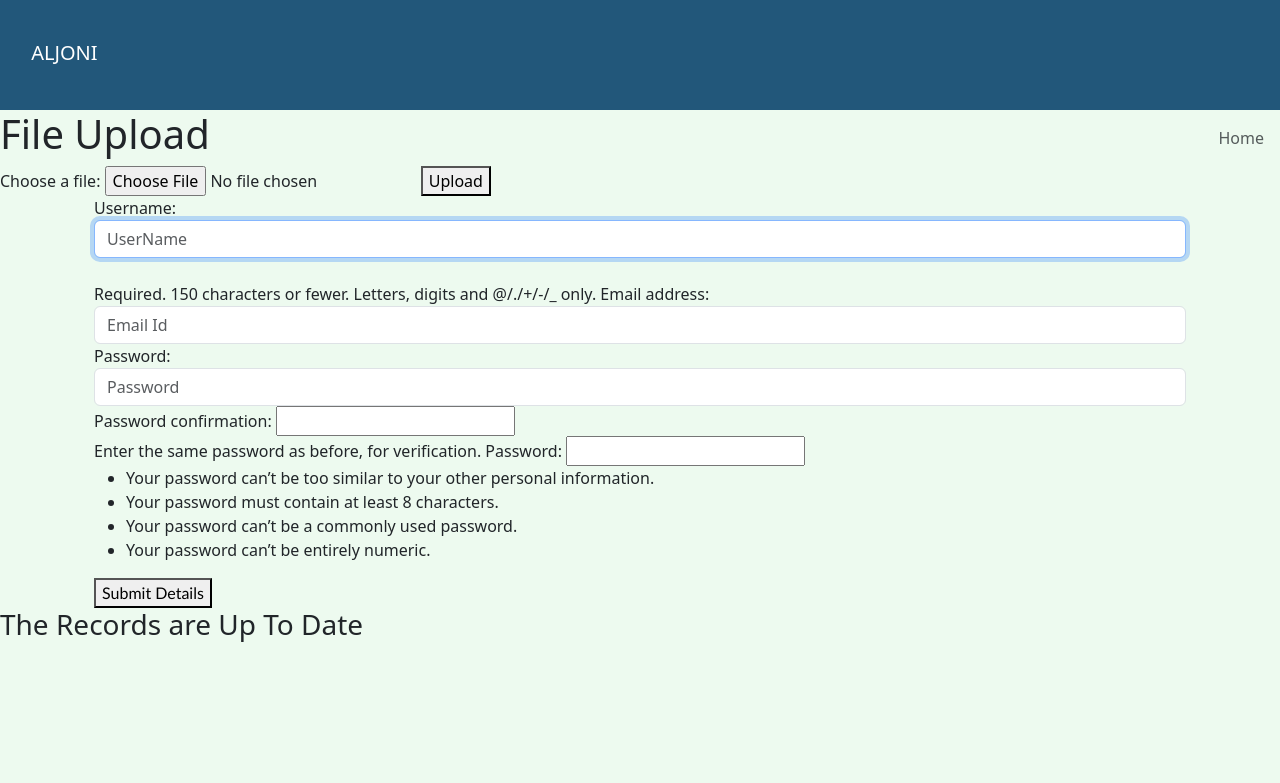
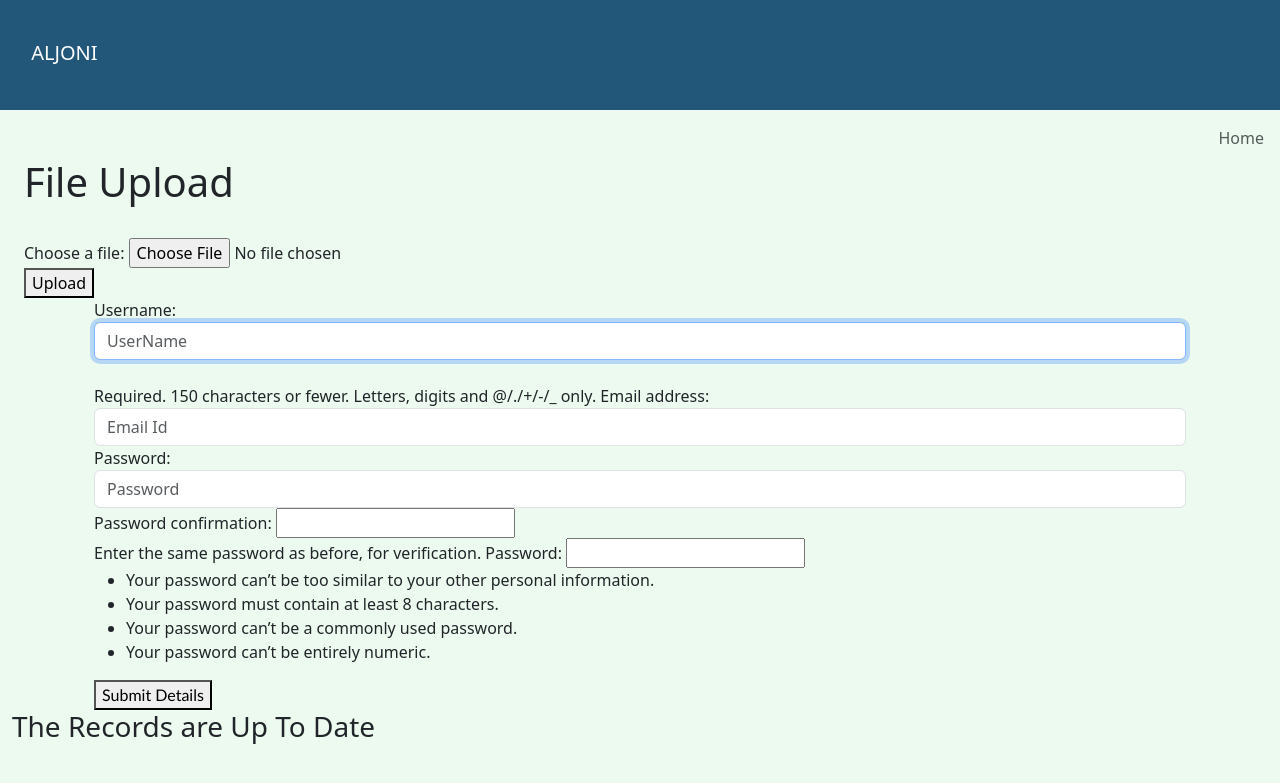
Before and after one commit to aleena-biju-thekkedath/lud_tracker, a Django app: page /manager/register/ in a window 1280 px wide. Shown: the top 783 px of the page. Run offline with Django 4.2, Linux system fonts and the light colour scheme; some libraries are stand-ins or nearby versions.

Commit message:
pull  changes

```diff
--- a/templates/manager/register.html
+++ b/templates/manager/register.html
@@ -10,14 +10,20 @@
 {% block content %}
 
 <body>
+  <div class="container-fluid pt-5 bg-transparent">
+    <div class="row">
+        <div class="col-md-5">
   <h1>File Upload</h1>
   <form method="post" enctype="multipart/form-data">
     {% csrf_token %}
+    <br>
     <label for="file">Choose a file:</label>
     <input type="file" name="file" id="file">
+    <br>
     <button type="submit">Upload</button>
   </form>
-</body>
+  </div>
+</div></body>
 
 
 
```
